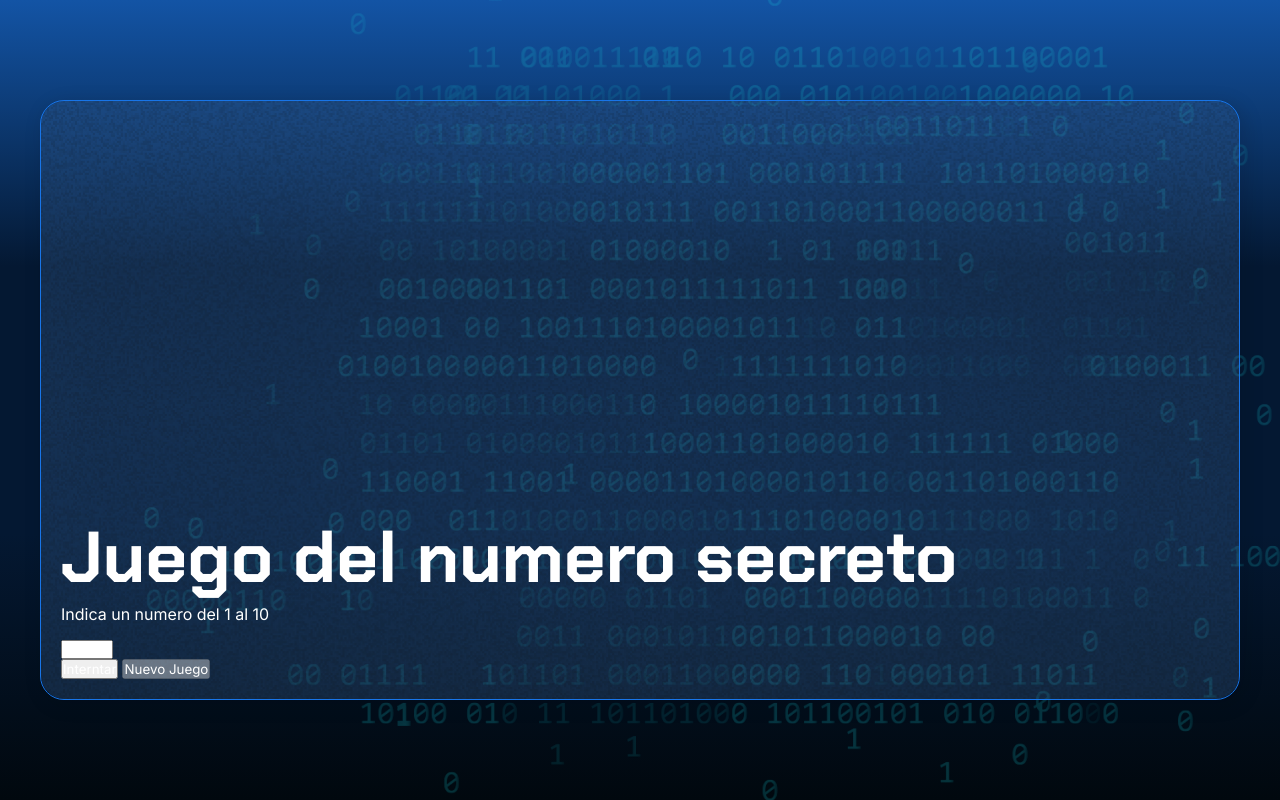
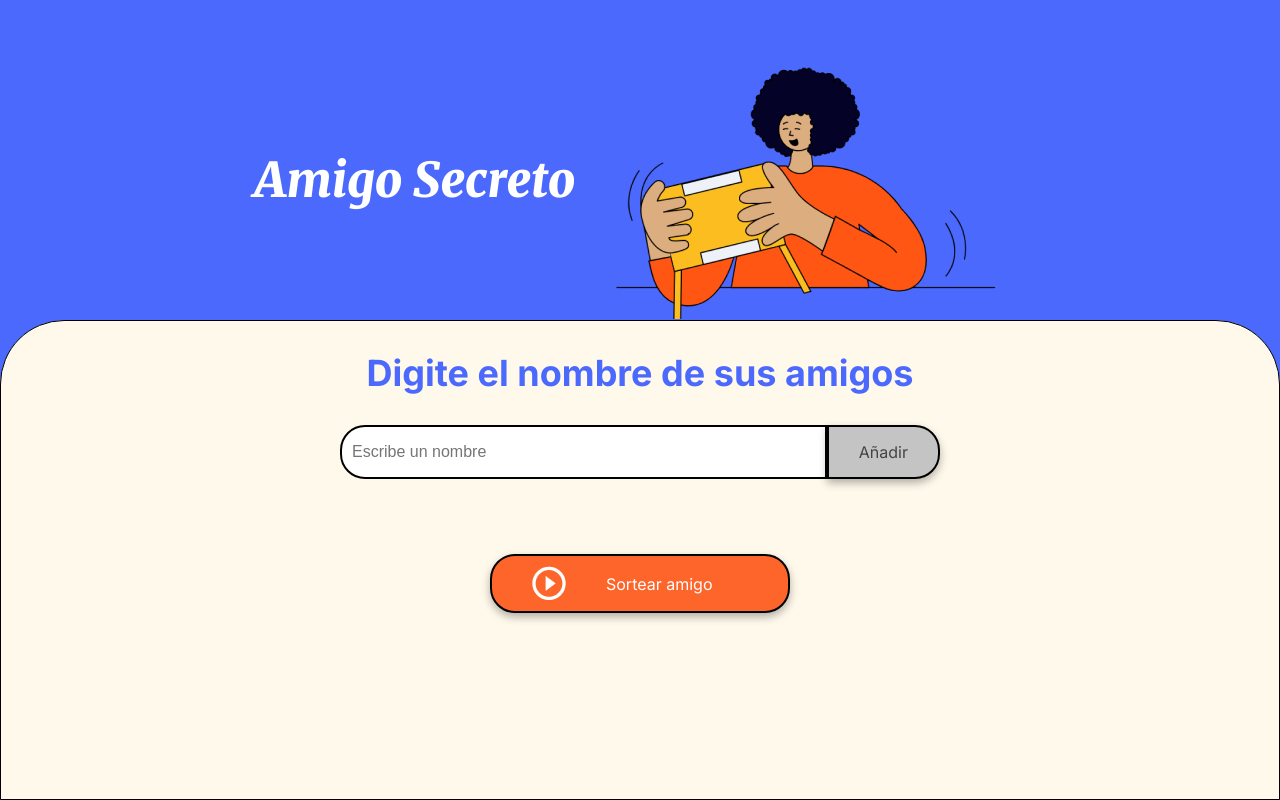
Before and after one commit to marilynyqt/amigo_secreto_alura, a plain HTML site: page index.html in a window 1280 px wide. Drawn offline with Linux system fonts and the light colour scheme.

Commit message:
Modificacion de codigo
Versión 2.0 del juego amigo secreto

```diff
--- a/codigojavascritp.js
+++ b/codigojavascritp.js
@@ -1,55 +1,52 @@
+let amigos = [];
+//funcion que agrega amigos
+        function agregarAmigo() {
+            let input = document.getElementById("amigo");
+            let nombre = input.value.trim();
+            //se incrusta a la lista de amigos
+            let lista = document.getElementById("listaAmigos");
+// alerta por casillero vacio
+            if (nombre === "") {
+                alert("Por favor, introduce un nombre antes de añadir.");
+                return;
+            }
+//alerta por mismo nombre
+            if (amigos.includes(nombre)) {
+                alert("Este nombre ya ha sido agregado.");
+                return;
+            }
+//si no hay problema, alguno se introduce
+            amigos.push(nombre);
+            let li = document.createElement("li");
+            li.textContent = nombre;
+            lista.appendChild(li);
+            input.value = "";
+        }
 
-let titulo = document.querySelector('h1');
-titulo.innerHTML = 'Juego del numero secreto';
-let parrafo = document.querySelector('p');
-parrafo.innerHTML = 'Indica un numero del 1 al 10';
-let numeroSecreto = generarNumeroSecreto();
-let intentos = 0;
-//funcion
-'Juego del numero secreto actualizado'
-function asignarTextoElemento(elemento,texto){
-    let elementoHTML = document.querySelector(elemento);
-    elementoHTML.innerHTML = texto;
-}
-function verificarIntentodeUsuario(){
-    let numeroDeUsuario = parseInt(document.getElementById('valorUsuario').value);
+        function shuffle(array) {
+            for (let i = array.length - 1; i > 0; i--) {
+                const j = Math.floor(Math.random() * (i + 1));
+                [array[i], array[j]] = [array[j], array[i]];
+            }
+        }
 
-    if (numeroDeUsuario === numeroSecreto) {
-        asignarTextoElemento('p',`Acertaste el número en ${intentos} ${(intentos === 1) ? 'vez' : 'veces'}`);
-        document.getElementById('reiniciar').removeAttribute('disabled');
-    } else {
-        //El usuario no acertó.
-        if (numeroDeUsuario > numeroSecreto) {
-            asignarTextoElemento('p','El número secreto es menor');
-        } else {
-            asignarTextoElemento('p','El número secreto es mayor');
+        function sortearAmigo() {
+            if (amigos.length < 2) {
+                alert("Se necesitan al menos dos participantes para el sorteo.");
+                return;
+            }
+
+            let sorteados = [...amigos];
+            do {
+                shuffle(sorteados);
+            } while (amigos.some((nombre, index) => nombre === sorteados[index]));
+
+            let resultadoLista = document.getElementById("resultado");
+            resultadoLista.innerHTML = "";
+
+            for (let i = 0; i < amigos.length; i++) {
+                let li = document.createElement("li");
+                li.textContent = `${amigos[i]} → ${sorteados[i]}`;
+                resultadoLista.appendChild(li);
+            }
         }
-        intentos++;
-        limpiarCaja();
-    }
-    return;
-}
-function limpiarCaja() {
-    document.querySelector('#valorUsuario').value = '';
-}
-function generarNumeroSecreto() {
-    return Math.floor(Math.random()*10)+1;
-}
-function condicionesIniciales() {
-    asignarTextoElemento('h1','Juego del número secreto!');
-    asignarTextoElemento('p',`Indica un número del 1 al 10`);
-    numeroSecreto = generarNumeroSecreto();
-    intentos = 1;
-    console.log(numeroSecreto);
-}
-function reiniciarJuego() {
-    //limpiar caja
-    limpiarCaja();
-    //Indicar mensaje de intervalo de números
-    //Generar el número aleatorio
-    //Inicializar el número intentos
-    condicionesIniciales();
-    //Deshabilitar el botón de nuevo juego
-    document.querySelector('#reiniciar').setAttribute('disabled','true');
-
-}
--- a/index.html
+++ b/index.html
@@ -1,34 +1,41 @@
 <!DOCTYPE html>
-<html lang="en">
-
+<html lang="es">
 <head>
     <meta charset="UTF-8">
     <meta name="viewport" content="width=device-width, initial-scale=1.0">
+    <link rel="stylesheet" href="style.css">
     <link rel="preconnect" href="https://fonts.googleapis.com">
     <link rel="preconnect" href="https://fonts.gstatic.com" crossorigin>
-    <link href="https://fonts.googleapis.com/css2?family=Chakra+Petch:wght@700&family=Inter:wght@400;700&display=swap"
-        rel="stylesheet">
-    <link rel="stylesheet" href="style.css">
-    <title>JS Game</title>
+    <link href="https://fonts.googleapis.com/css2?family=Inter:wght@100;400;700;900&family=Merriweather:ital,wght@0,300;0,400;0,700;0,900;1,300;1,400;1,700;1,900&display=swap" rel="stylesheet">
+    <title>Amigo Secreto</title>
 </head>
 
 <body>
-    <div class="container">
-        <div class="container__contenido">
-            <div class="container__informaciones">
-                 <div class="container__texto">
-                    <h1></h1>
-                    <p class="texto_parrafo"></p>
-                </div>
-                <input type="number" id="valorUsuario" min="1" max="10" class="container_input">
-                <div class="chute container_botones">
-                    <button onclick="verificarIntentodeUsuario();" class="container_boton">Interntar</button>
-                    <button onclick="reiniciarJuego();" class="container_boton" id="reiniciar" disabled>Nuevo Juego</button>
-                </div>
+    <main class="main-content">
+        <header class="header-banner">
+            <h1 class="main-title">Amigo Secreto</h1>
+            <img src="assets/amigo-secreto.png" alt="Imagen representativa de amigo secreto">
+        </header>
+
+        <section class="input-section">
+            <h2 class="section-title">Digite el nombre de sus amigos</h2>
+            <div class="input-wrapper">
+                <input type="text" id="amigo" class="input-name" placeholder="Escribe un nombre">
+                <button class="button-add" onclick="agregarAmigo()">Añadir</button>
             </div>
 
-        </div>
-    </div>
-    <script src="codigojavascritp.js"></script>
+            <ul id="listaAmigos" class="name-list" aria-labelledby="listaAmigos" role="list"></ul>
+            <ul id="resultado" class="result-list" aria-live="polite"></ul>
+
+            <div class="button-container">
+                <button class="button-draw" onclick="sortearAmigo()" aria-label="Sortear amigo secreto">
+                    <img src="assets/play_circle_outline.png" alt="Ícono para sortear">
+                    Sortear amigo
+                </button>
+            </div>
+        </section>
+    </main>
+
+    <script src="codigojavascritp.js" defer></script>
 </body>
 </html>
--- a/style.css
+++ b/style.css
@@ -1,88 +1,162 @@
+:root {
+    --color-primary: #4B69FD;
+    --color-secondary: #FFF9EB;
+    --color-tertiary: #C4C4C4;
+    --color-button: #fe652b;
+    --color-button-hover: #e55720;
+    --color-text: #444444;
+    --color-white: #FFFFFF;
+}
+
+/* Estilos generales */
 * {
-    box-sizing: border-box;
     margin: 0;
     padding: 0;
-    color: white;
+    box-sizing: border-box;
 }
 
 body {
-    background: linear-gradient(#1354A5 0%, #041832 33.33%, #041832 66.67%, #01080E 100%);
     height: 100vh;
+    background-color: var(--color-primary);
     display: flex;
+    justify-content: center;
     align-items: center;
+}
+
+.main-content {
+    display: flex;
+    flex-direction: column;
+    height: 100%;
+    width: 100%;
+}
+
+/* Banner */
+.header-banner {
+    flex: 40%;
+    display: flex;
+    justify-content: center;
+    align-items: center;
+    padding: 40px 0 0;
+}
+
+/* Sección de entrada */
+.input-section {
+    flex: 60%;
+    background-color: var(--color-secondary);
+    border: 1px solid #000;
+    border-radius: 64px 64px 0 0;
+    display: flex;
+    flex-direction: column;
+    align-items: center;
+    padding: 20px;
+    width: 100%;
+}
+
+/* Títulos */
+.main-title {
+    font-size: 48px;
+    font-family: "Merriweather", serif;
+    font-weight: 900;
+    font-style: italic;
+    color: var(--color-white);
+}
+
+.section-title {
+    font-family: "Inter", serif;
+    font-size: 36px;
+    font-weight: 700;
+    color: var(--color-primary);
+    margin: 10px 0;
+    text-align: center;
+}
+
+/* Contenedores de entrada y botón */
+.input-wrapper {
+    display: flex;
+    justify-content: center;
+    width: 100%;
+    max-width: 600px;
+    margin-top: 20px;
+}
+
+.input-name {
+    width: 100%;
+    padding: 10px;
+    border: 2px solid #000;
+    border-radius: 25px 0 0 25px;
+    font-size: 16px;
+}
+
+.button-container {
+    width: 300px;
     justify-content: center;
 }
 
-
-body::before {
-    background-image: url("img/code.png");
-    background-repeat: no-repeat;
-    background-position: right;
-    content: "";
-    display: block;
-    position: absolute;
-    width: 100%;
-    height: 100%;
-    opacity: 0.4;
+/* Estilos de entrada de texto */
+.input-title {
+    flex: 1;
+    padding: 10px 15px;
+    font-size: 16px;
+    border: 2px solid #333;
+    border-right: none;
+    border-radius: 25px 0 0 25px;
+    font-family: "Merriweather", serif;
+    box-shadow: 0 4px 8px rgba(0, 0, 0, 0.3);
 }
 
-.container {
-    width: 1200px;
-    height: 600px;
+/* Estilos de botón */
+button {
+    padding: 15px 30px;
+    font-family: "Inter", sans-serif;
+    font-size: 16px;
+    border: 2px solid #000;
+    border-radius: 25px;
+    box-shadow: 0 4px 8px rgba(0, 0, 0, 0.3);
+    cursor: pointer;
+}
+
+.button-add {
+    background-color: var(--color-tertiary);
+    color: var(--color-text);
+    border-radius: 0 25px 25px 0;
+}
+
+.button-add:hover {
+    background-color: #a1a1a1;
+}
+
+/* Listas */
+ul {
+    list-style-type: none;
+    color: var(--color-text);
+    font-family: "Inter", sans-serif;
+    font-size: 18px;
+    margin: 20px 0;
+}
+
+.result-list {
+    margin-top: 15px;
+    color: #05DF05;
+    font-size: 22px;
+    font-weight: bold;
+    text-align: center;
+}
+
+/* Botón de sortear título */
+.button-draw {
     display: flex;
     align-items: center;
-    justify-content: space-between;
-    border-radius: 24px;
-    border: 1px solid #1875E8;
-    box-shadow: 4px 4px 20px 0px rgba(1, 8, 14, 0.15);
-    background-image: url("img/Ruido.png");
-    background-size: 100% 100%;
-    position: relative;
+    width: 100%;
+    padding: 10px 40px;
+    color: var(--color-white);
+    background-color: var(--color-button);
+    font-size: 16px;
 }
 
-.container__contenido {
-    display: flex;
-    align-items: center;
-    position: absolute;
-    bottom: 0;
+.button-draw img {
+    margin-right: 40px;
 }
 
-.container__informaciones {
-    flex: 1;
-    padding: 20px;
+.button-draw:hover {
+    background-color: var(--color-button-hover);
 }
-
-.container__boton {
-    border-radius: 16px;
-    background: #1875E8;
-    padding: 16px 24px;
-    width: 100%;
-    font-size: 24px;
-    font-weight: 700;
-    border: none;
-    margin-top: 16px;
-}
-
-.container__texto {
-    margin: 16px 0 16px 0;
-}
-
-.container__texto-azul {
-    color: #1875E8;
-}
-
-h1 {
-    font-family: 'Chakra Petch', sans-serif;
-    font-size: 72px;
-}
-
-h2,
-p,
-button {
-    font-family: 'Inter', sans-serif;
-}
-
-h2 {
-    font-size: 32px;
-    font-weight: 400;
-}
```
Also changed, not shown: assets/amigo-secreto.png (added), assets/play_circle_outline.png (added).
